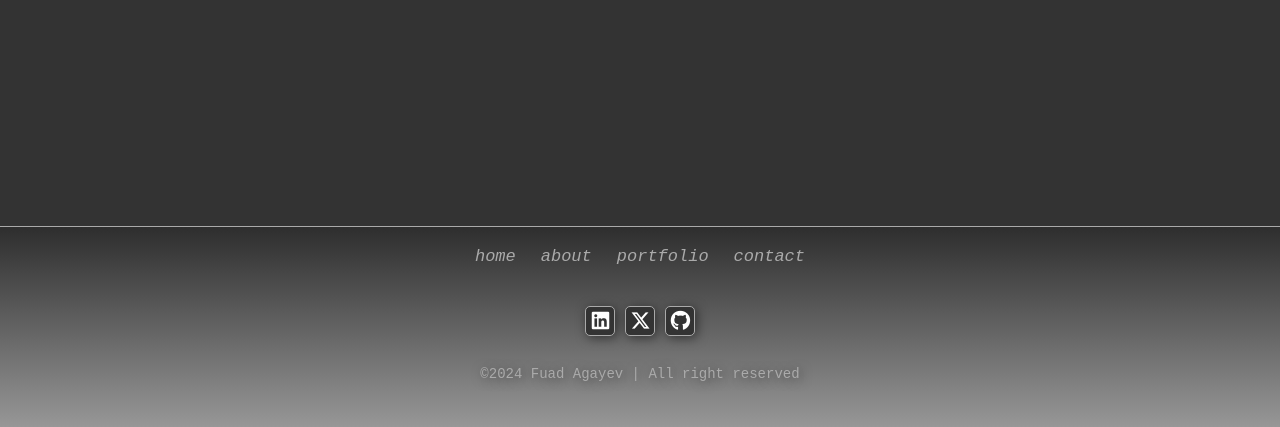
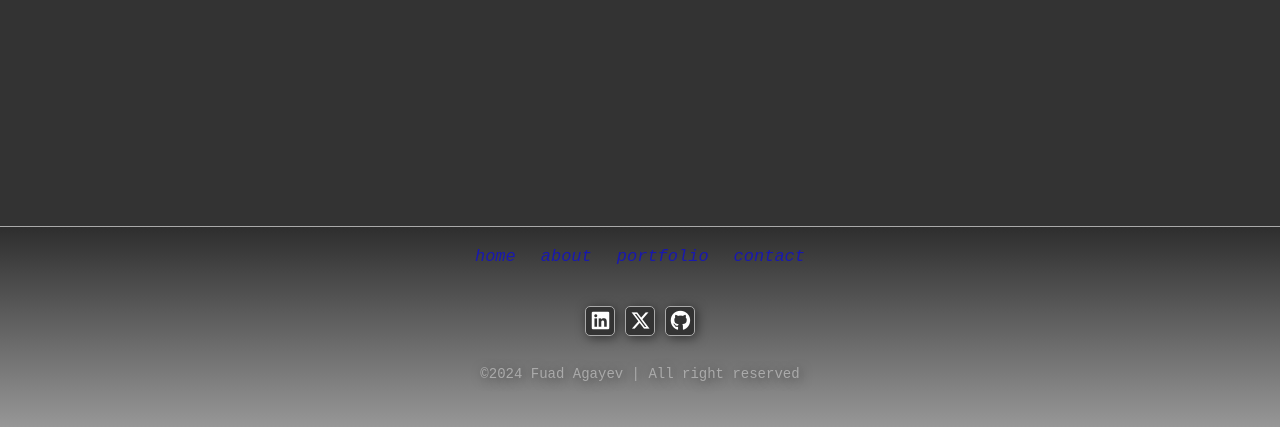
Before and after one commit to fuad-agayev/portfolio, a plain HTML site: page frontend/index.html in a window 1280 px wide. Shown: the part 2973-3400 px from the top of the page. Drawn offline with nearby package versions, Linux system fonts and the light colour scheme; a web font is replaced by a local one.

Commit message:
footer link color changed

```diff
--- a/frontend/style.css
+++ b/frontend/style.css
@@ -1351,7 +1351,7 @@ footer {
   text-decoration: none;
   font-size: 17px;
   wont-weight: 600;
-  color: #aaa;
+  color: rgba(0, 0, 250, 0.6);
   transition: 0.3s ease-in-out;
   font-style: italic;
 }
```
